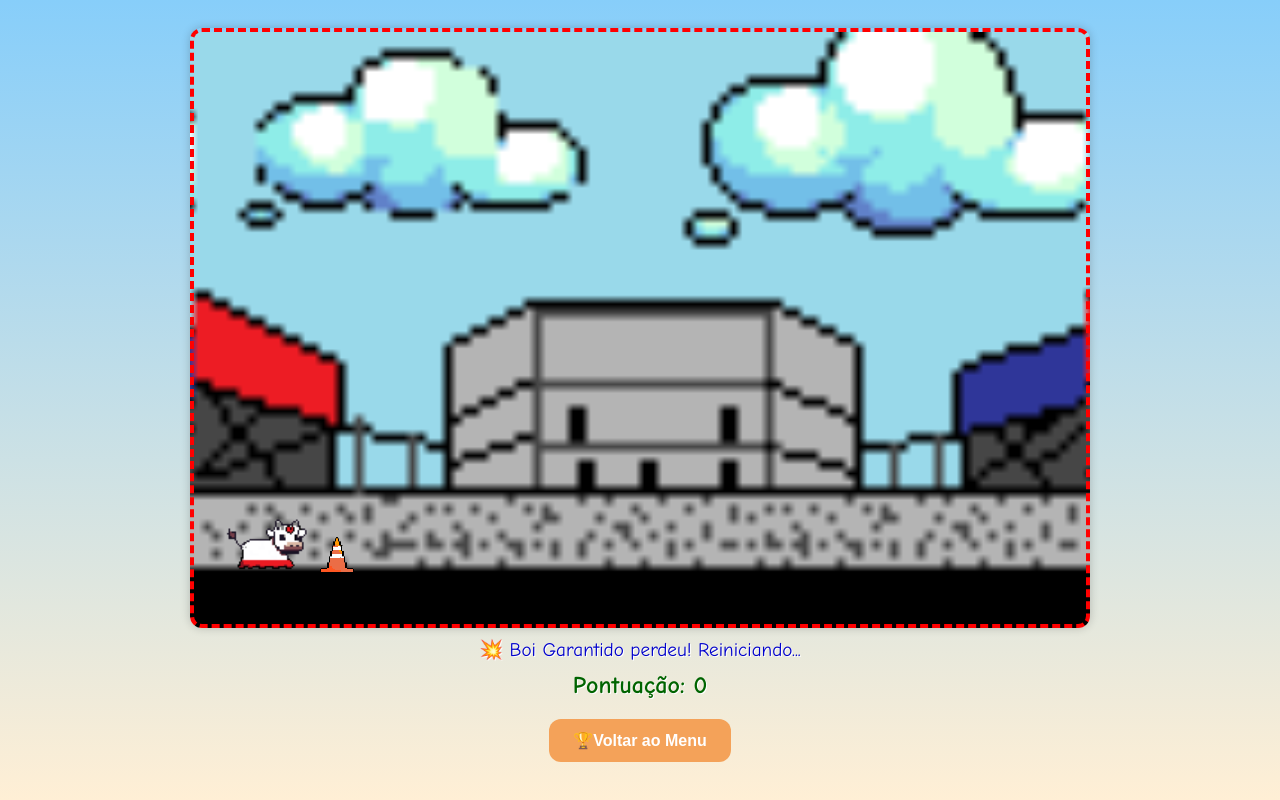
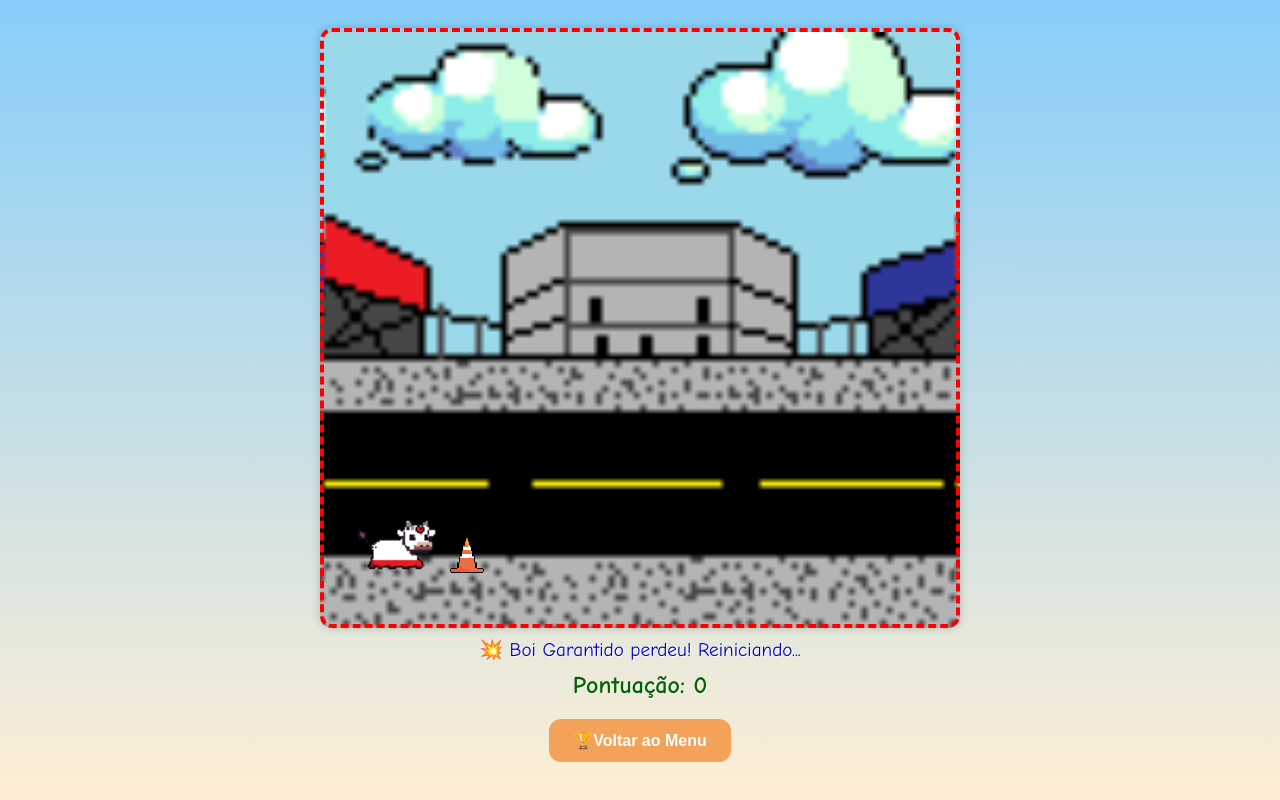
Before and after one commit to FernandaSishan/QuizOcara, a plain HTML site: page garantido.html in a window 1280 px wide. Drawn offline with Linux system fonts and the light colour scheme.

Commit message:
adicionar

```diff
--- a/garantido.html
+++ b/garantido.html
@@ -22,7 +22,7 @@
       gap: 10px;
     }
     #game {
-      width: 300vw;
+      width: 50vw;
       max-width: 900px;
       height: 120vh;
       max-height: 600px;
```
